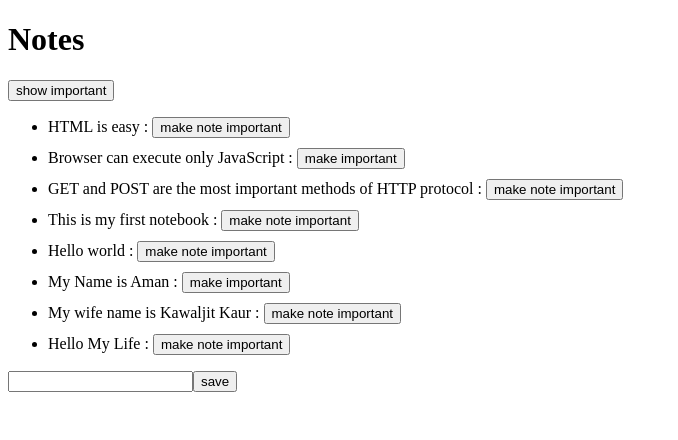
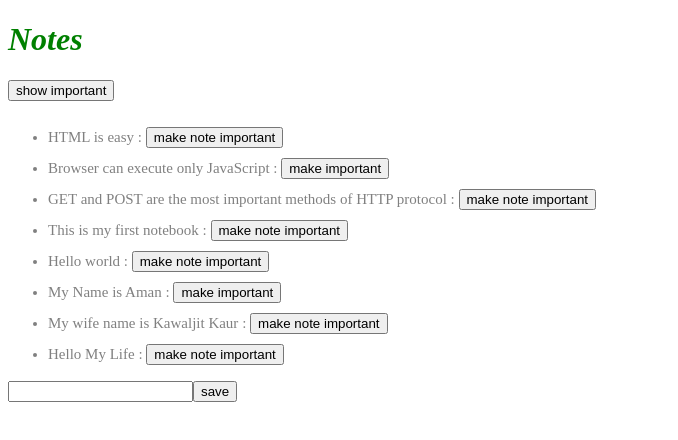
Before and after one commit to amandeep90s/fullstack-react-course, a React (Vite) app in the folder part2/notes-frontend/: page / in a window 1280 px wide. Shown: the top 440 px of the page, without its empty margins (0-678 px from the left). Built offline with nearby package versions, Linux system fonts and the light colour scheme; data requests are answered from the project's data file.

Commit message:
Part 2 - Improved error message

```diff
--- a/part2/notes-frontend/src/App.jsx
+++ b/part2/notes-frontend/src/App.jsx
@@ -1,11 +1,13 @@
 import { useEffect, useState } from "react";
 import Note from "./components/Note";
+import Notification from "./components/Notification";
 import noteService from "./services/notes";
 
 const App = () => {
 	const [notes, setNotes] = useState([]);
 	const [newNote, setNewNote] = useState("");
 	const [showAll, setShowAll] = useState(true);
+	const [errorMessage, setErrorMessage] = useState(null);
 
 	useEffect(() => {
 		noteService.getAll().then((initialNotes) => setNotes(initialNotes));
@@ -42,7 +44,12 @@
 				setNotes(notes.map((note) => (note.id !== id ? note : returnedNote)))
 			)
 			.catch(() => {
-				alert(`the note '${note.content}' was already deleted from server`);
+				setErrorMessage(
+					`the note '${note.content}' was already deleted from server`
+				);
+				setTimeout(() => {
+					setErrorMessage(null);
+				}, 5000);
 				setNotes(notes.filter((n) => n.id !== id));
 			});
 	};
@@ -50,6 +57,7 @@
 	return (
 		<div>
 			<h1>Notes</h1>
+			{errorMessage && <Notification message={errorMessage} />}
 			<div>
 				<button onClick={() => setShowAll(!showAll)}>
 					show {showAll ? "important" : "all"}
--- a/part2/notes-frontend/src/components/Note.jsx
+++ b/part2/notes-frontend/src/components/Note.jsx
@@ -2,7 +2,7 @@
 	const label = note.important ? "make note important" : "make important";
 
 	return (
-		<li style={{ marginBottom: 10 }}>
+		<li className="note">
 			{note.content} : <button onClick={toggleImportance}>{label}</button>
 		</li>
 	);
--- /dev/null
+++ b/part2/notes-frontend/src/components/Notification.jsx
@@ -0,0 +1,9 @@
+const Notification = ({ message }) => {
+	if (message === null) {
+		return;
+	}
+
+	return <div className="error">{message}</div>;
+};
+
+export default Notification;
--- /dev/null
+++ b/part2/notes-frontend/src/index.css
@@ -0,0 +1,20 @@
+h1 {
+    color: green;
+    font-style: italic
+}
+
+li.note {
+    color: gray;
+    padding-top: 10px;
+    font-size: 15px;
+}
+
+.error {
+    color: red;
+    background-color: lightgray;
+    font-size: 20px;
+    border-style: solid;
+    border-radius: 5px;
+    padding: 10px;
+    margin-bottom: 10px;
+}
--- a/part2/notes-frontend/src/main.jsx
+++ b/part2/notes-frontend/src/main.jsx
@@ -1,4 +1,5 @@
 import ReactDOM from "react-dom/client";
 import App from "./App";
+import "./index.css";
 
 ReactDOM.createRoot(document.getElementById("root")).render(<App />);
```
